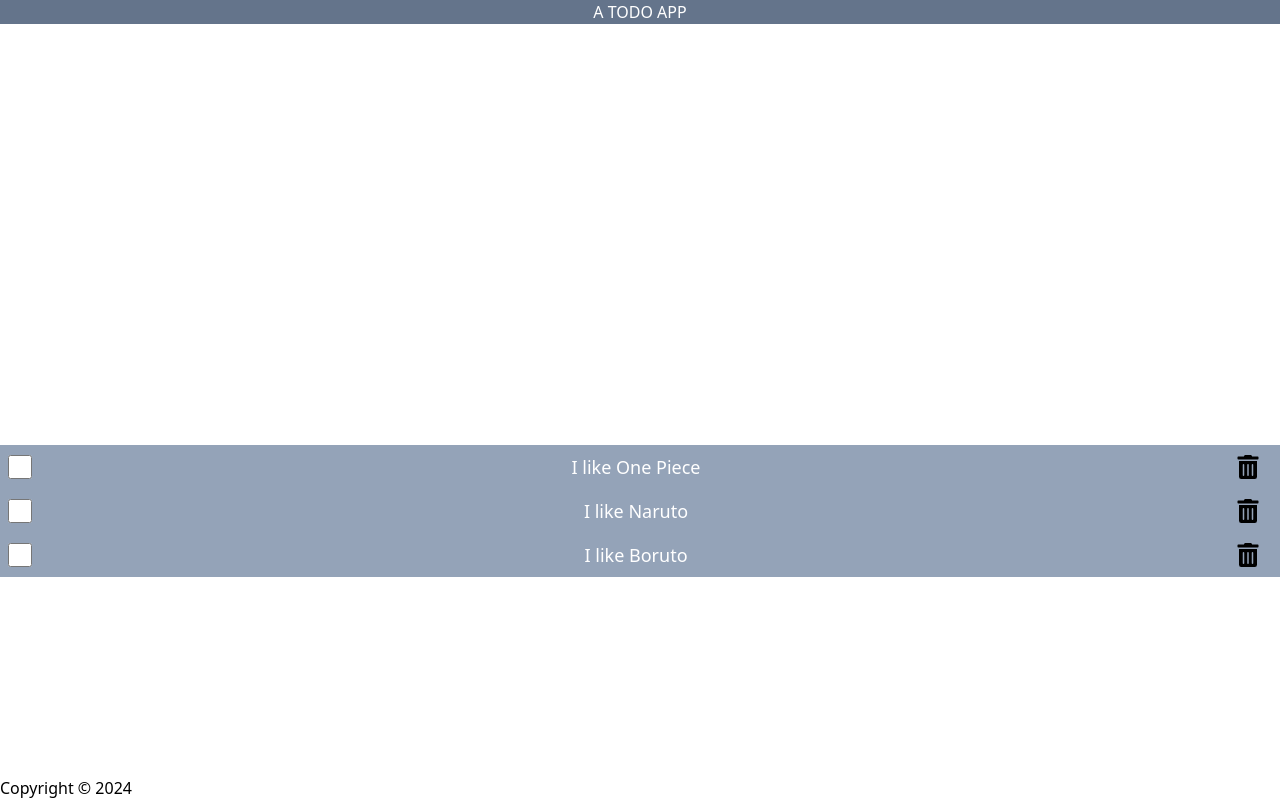
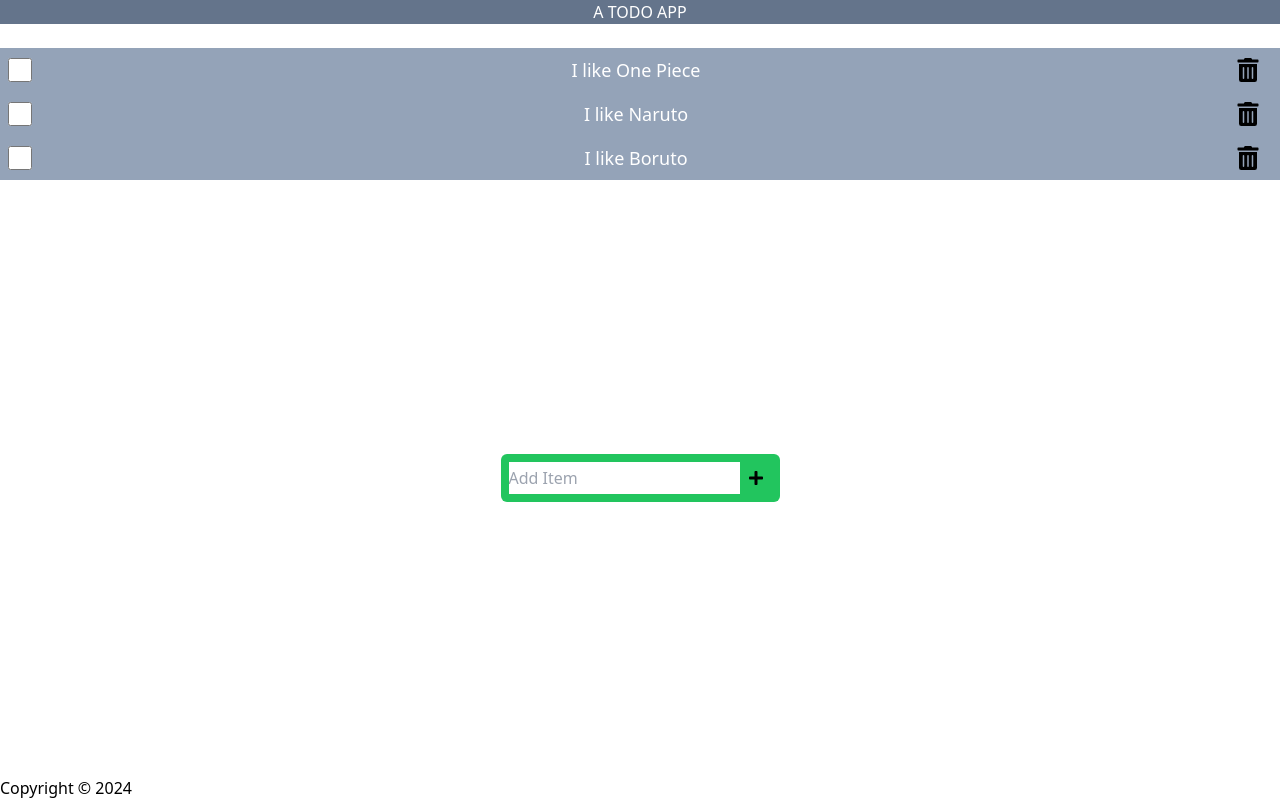
Before and after one commit to vazand/one-piece, a React (Create React App) app: page / in a window 1280 px wide. Built offline with nearby package versions, Linux system fonts and the light colour scheme.

Commit message:
React Controlling userInput 1

```diff
--- /dev/null
+++ b/src/AddItem.js
@@ -0,0 +1,27 @@
+import React from "react";
+import { FaPlus } from "react-icons/fa";
+function AddItem({ newItem, setNewItem, handleSubmit }) {
+  function handleInputChange(e) {
+    setNewItem(e.target.value);
+  }
+  return (
+    <form
+      className="m-auto p-2 rounded-md bg-green-500 flex justify-evenly"
+      onSubmit={handleSubmit}
+    >
+      <input
+        type="text"
+        name=""
+        id="addItem"
+        placeholder="Add Item"
+        value={newItem}
+        onChange={handleInputChange}
+      />
+      <button type="submit" className="p-2" aria-label="Add Item">
+        <FaPlus />
+      </button>
+    </form>
+  );
+}
+
+export default AddItem;
--- a/src/App.js
+++ b/src/App.js
@@ -1,3 +1,4 @@
+import AddItem from "./AddItem";
 import Content from "./Content";
 import Footer from "./Footer";
 import Header from "./Header";
@@ -35,14 +36,41 @@ function App() {
     setItems(() => newData);
     localStorage.setItem("todoApp", JSON.stringify(newData));
   }
+  const [newItem, setNewItem] = useState("");
+  function handleSubmit(e) {
+    e.preventDefault();
+    //to delete old data from form and setNewItem as empty again
+    if (!newItem) return;
+    addItem(newItem);
+    setNewItem("");
+
+    console.log(`Submitted`);
+  }
+
+  const addItem = (item) => {
+    // creating Id for new Item
+    const id = items.length ? items[items.length - 1].id + 1 : 1;
+    const addNewItem = { id, checked: false, item };
+    const listItems = [...items, addNewItem ];
+    setItems(listItems);
+
+    localStorage.setItem("todoApp", JSON.stringify(listItems));
+  };
+
   return (
     <div className="flex flex-col h-screen justify-between">
       <Header title="A TODO APP" />
       <br />
+
       <Content
         items={items}
         handleChange={handleChange}
         deleteAnItem={deleteAnItem}
+      />
+      <AddItem
+        newItem={newItem}
+        setNewItem={setNewItem}
+        handleSubmit={handleSubmit}
       />
       <Footer />
     </div>
```
